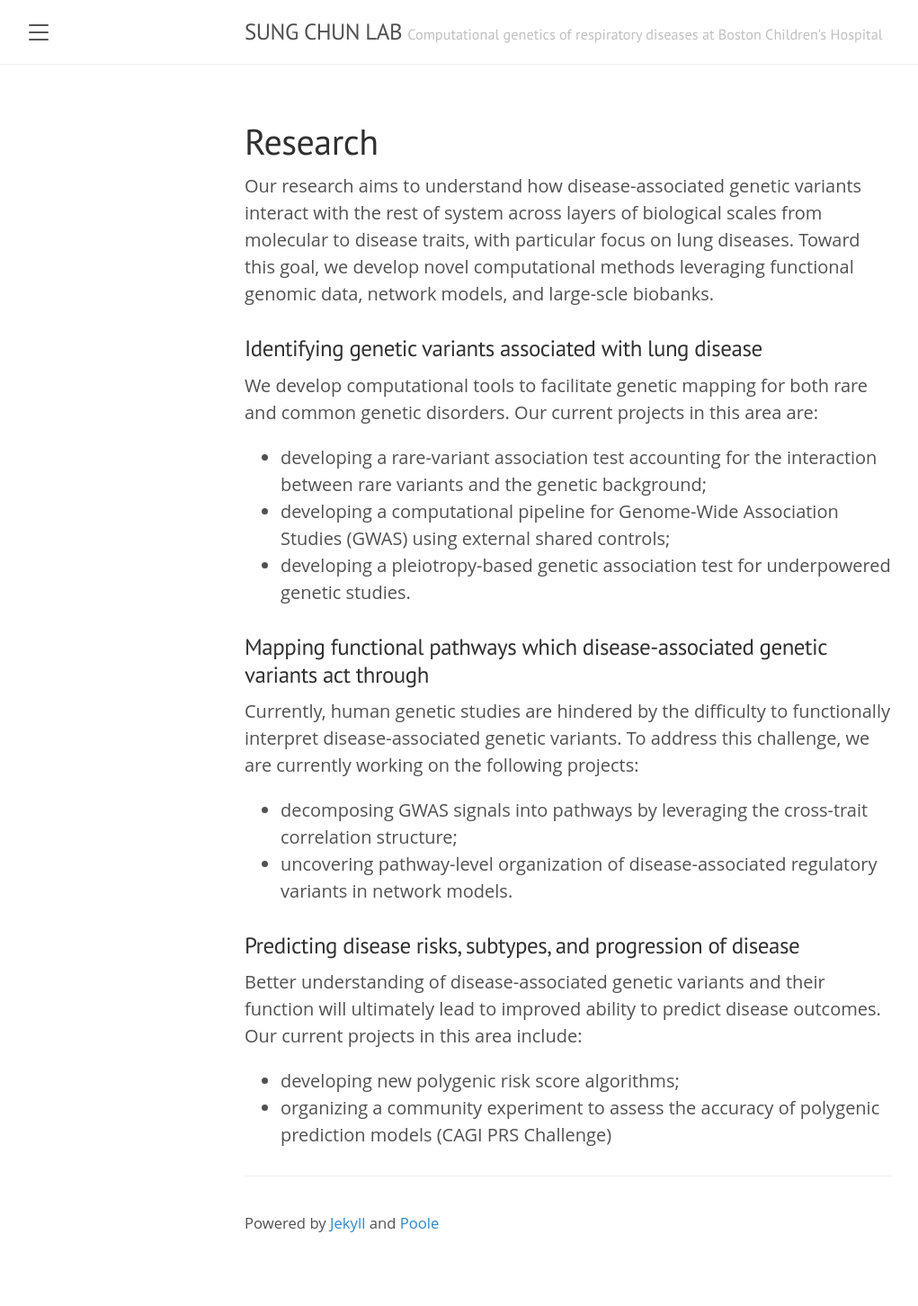
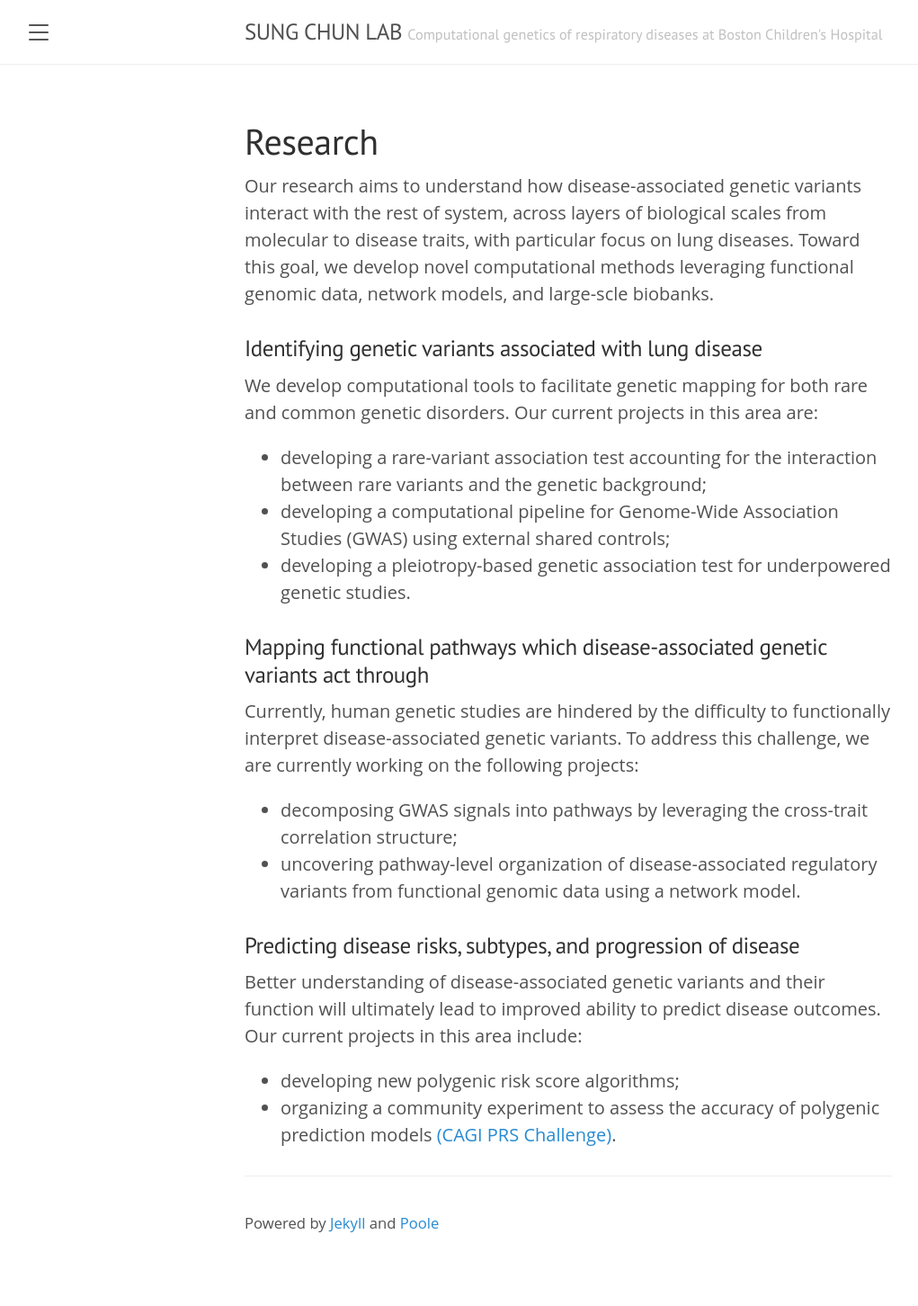
Before and after one commit to sgchun/sungchunlab, a Jekyll site: the page built from 2research.md, in a window 1280 px wide. Shown: the whole page at 90% size, without its empty margins (8-1029 px from the left). Built offline with Jekyll 4.4.1, drawn with Linux system fonts in a browser that asks for light colours.

Commit message:
edit research page

```diff
--- a/2research.md
+++ b/2research.md
@@ -2,7 +2,7 @@
 layout: page
 title: Research
 ---
-Our research aims to understand how disease-associated genetic variants interact with the rest of system across layers of biological scales from molecular to disease traits, with particular focus on lung diseases. Toward this goal, we develop novel computational methods leveraging functional genomic data, network models, and large-scle biobanks.
+Our research aims to understand how disease-associated genetic variants interact with the rest of system, across layers of biological scales from molecular to disease traits, with particular focus on lung diseases. Toward this goal, we develop novel computational methods leveraging functional genomic data, network models, and large-scle biobanks.
 
 ### Identifying genetic variants associated with lung disease
 We develop computational tools to facilitate genetic mapping for both rare and common genetic disorders. Our current projects in this area are:
@@ -15,13 +15,13 @@ We develop computational tools to facilitate genetic mapping for both rare and c
 Currently, human genetic studies are hindered by the difficulty to functionally interpret disease-associated genetic variants. To address this challenge, we are currently working on the following projects:
 
 * decomposing GWAS signals into pathways by leveraging the cross-trait correlation structure;
-* uncovering pathway-level organization of disease-associated regulatory variants in network models.
+* uncovering pathway-level organization of disease-associated regulatory variants from functional genomic data using a network model.
 
 ### Predicting disease risks, subtypes, and progression of disease
 Better understanding of disease-associated genetic variants and their function will ultimately lead to improved ability to predict disease outcomes. Our current projects in this area include:
 
 * developing new polygenic risk score algorithms;
-* organizing a community experiment to assess the accuracy of polygenic prediction models (CAGI PRS Challenge)
+* organizing a community experiment to assess the accuracy of polygenic prediction models [(CAGI PRS Challenge)](http://genomeinterpretation.org/cagi6-prs.html).
 
 ---
 
```
